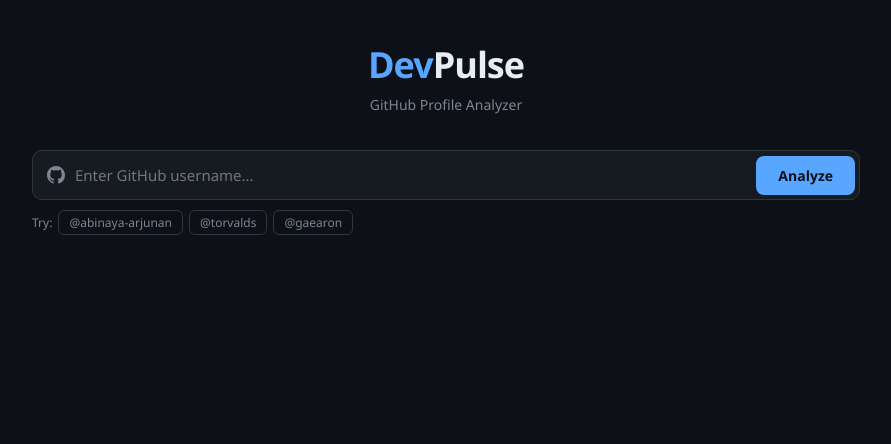
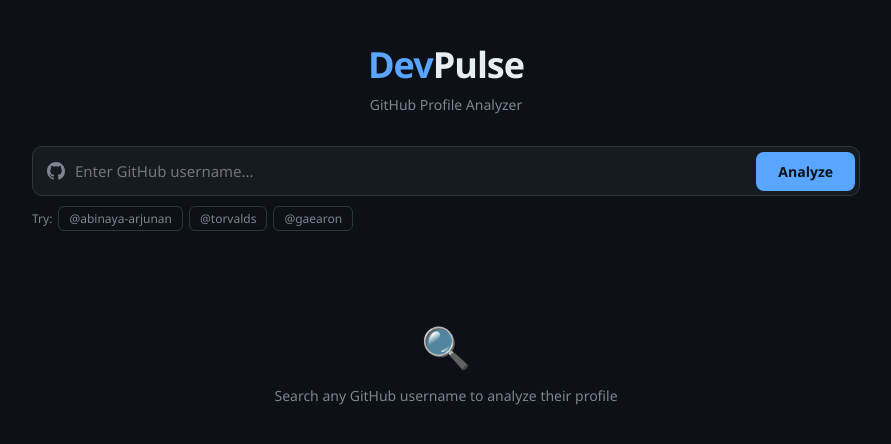
Before and after one commit to abinaya-arjunan/devpulse, a React (Vite) app: page / in a window 1280 px wide. Shown: the top 444 px of the page, without its empty margins (194-1085 px from the left). Built offline with nearby package versions, Linux system fonts and the light colour scheme.

Commit message:
feat: loading and error state handling

```diff
--- a/src/App.jsx
+++ b/src/App.jsx
@@ -1,23 +1,29 @@
+// App.jsx — Day 2: useGitHub hook wired up, shows profile card on search
+
 import { useState } from "react";
-import SearchBar from "./components/SearchBar";
+import SearchBar     from "./components/SearchBar";
+import ProfileCard   from "./components/ProfileCard";
+import LoadingSpinner from "./components/LoadingSpinner";
+import ErrorCard     from "./components/ErrorCard";
+import useGitHub     from "./hooks/useGitHub";
 import "./index.css";
 
-// App.jsx — Day 1: root component with search bar wired up
-// Day 2: we will add useGitHub hook and render profile data here
+function App() {
+  const [username, setUsername]       = useState("");
+  const [searchedUser, setSearchedUser] = useState("");
 
-function App() {
-  const [username, setUsername] = useState("");
-  const [searchedUser, setSearchedUser] = useState("");
+  // Custom hook — fetches user + repos when searchedUser changes
+  const { user, repos, loading, error } = useGitHub(searchedUser);
 
   function handleSearch(value) {
     if (!value.trim()) return;
-    setSearchedUser(value.trim());
+    setSearchedUser(value.trim().toLowerCase());
   }
 
   return (
     <div style={styles.wrapper}>
 
-      {/* ── HEADER ── */}
+      {/* HEADER */}
       <header style={styles.header}>
         <h1 style={styles.logo}>
           <span style={{ color: "var(--accent)" }}>Dev</span>Pulse
@@ -25,26 +31,47 @@
         <p style={styles.tagline}>GitHub Profile Analyzer</p>
       </header>
 
-      {/* ── SEARCH ── */}
+      {/* SEARCH */}
       <SearchBar
         value={username}
         onChange={setUsername}
         onSearch={handleSearch}
       />
 
-      {/* ── PLACEHOLDER until Day 2 ── */}
-      {searchedUser && (
-        <div style={styles.placeholder}>
-          <p style={{ color: "var(--muted)", fontSize: "14px" }}>
-            Searching for{" "}
-            <span style={{ color: "var(--accent)", fontWeight: 600 }}>
-              @{searchedUser}
-            </span>
-            ... (API hook coming Day 2)
-          </p>
-        </div>
-      )}
+      {/* RESULTS AREA */}
+      <div style={styles.results}>
 
+        {/* Loading state */}
+        {loading && <LoadingSpinner username={searchedUser} />}
+
+        {/* Error state */}
+        {error && !loading && (
+          <ErrorCard
+            message={error}
+            onRetry={() => handleSearch(searchedUser)}
+          />
+        )}
+
+        {/* Success state — profile card */}
+        {user && !loading && !error && (
+          <div style={styles.grid}>
+            <ProfileCard user={user} />
+            {/* Day 3: RepoCard list goes here */}
+            {/* Day 4: Language chart + StatsGrid go here */}
+          </div>
+        )}
+
+        {/* Empty state — nothing searched yet */}
+        {!searchedUser && !loading && (
+          <div style={styles.empty}>
+            <span style={styles.emptyIcon}>🔍</span>
+            <p style={styles.emptyText}>
+              Search any GitHub username to analyze their profile
+            </p>
+          </div>
+        )}
+
+      </div>
     </div>
   );
 }
@@ -53,11 +80,11 @@
   wrapper: {
     maxWidth: "860px",
     margin: "0 auto",
-    padding: "40px 16px",
+    padding: "40px 16px 60px",
   },
   header: {
     textAlign: "center",
-    marginBottom: "36px",
+    marginBottom: "32px",
   },
   logo: {
     fontSize: "36px",
@@ -69,12 +96,27 @@
     fontSize: "14px",
     color: "var(--muted)",
   },
-  placeholder: {
-    marginTop: "24px",
-    padding: "20px",
-    background: "var(--surface)",
-    border: "1px solid var(--border)",
-    borderRadius: "10px",
+  results: {
+    marginTop: "28px",
+  },
+  grid: {
+    display: "flex",
+    flexDirection: "column",
+    gap: "20px",
+  },
+  empty: {
+    display: "flex",
+    flexDirection: "column",
+    alignItems: "center",
+    gap: "12px",
+    padding: "60px 0",
+  },
+  emptyIcon: {
+    fontSize: "40px",
+  },
+  emptyText: {
+    fontSize: "14px",
+    color: "var(--muted)",
     textAlign: "center",
   },
 };
--- /dev/null
+++ b/src/components/ErrorCard.jsx
@@ -0,0 +1,49 @@
+// ErrorCard.jsx — shown when API returns an error
+
+function ErrorCard({ message, onRetry }) {
+  return (
+    <div style={styles.card}>
+      <span style={styles.icon}>⚠️</span>
+      <p style={styles.message}>{message}</p>
+      {onRetry && (
+        <button style={styles.btn} onClick={onRetry}>
+          Try Again
+        </button>
+      )}
+    </div>
+  );
+}
+
+const styles = {
+  card: {
+    background: "var(--surface)",
+    border: "1px solid #f8514933",
+    borderRadius: "12px",
+    padding: "32px",
+    textAlign: "center",
+    display: "flex",
+    flexDirection: "column",
+    alignItems: "center",
+    gap: "12px",
+  },
+  icon: { fontSize: "32px" },
+  message: {
+    fontSize: "14px",
+    color: "var(--muted)",
+    maxWidth: "320px",
+    lineHeight: 1.6,
+  },
+  btn: {
+    background: "var(--accent)",
+    color: "#0d1117",
+    border: "none",
+    borderRadius: "8px",
+    padding: "8px 20px",
+    fontSize: "13px",
+    fontWeight: 600,
+    cursor: "pointer",
+    fontFamily: "inherit",
+  },
+};
+
+export default ErrorCard;
--- /dev/null
+++ b/src/components/LoadingSpinner.jsx
@@ -0,0 +1,41 @@
+// LoadingSpinner.jsx — shown while GitHub API is fetching
+
+function LoadingSpinner({ username }) {
+  return (
+    <div style={styles.wrapper}>
+      <div style={styles.spinner} />
+      <p style={styles.text}>
+        Fetching <span style={{ color: "var(--accent)" }}>@{username}</span>...
+      </p>
+    </div>
+  );
+}
+
+const styles = {
+  wrapper: {
+    display: "flex",
+    flexDirection: "column",
+    alignItems: "center",
+    gap: "14px",
+    padding: "48px 0",
+  },
+  spinner: {
+    width: "36px",
+    height: "36px",
+    border: "3px solid var(--border)",
+    borderTop: "3px solid var(--accent)",
+    borderRadius: "50%",
+    animation: "spin 0.8s linear infinite",
+  },
+  text: {
+    fontSize: "14px",
+    color: "var(--muted)",
+  },
+};
+
+// Inject keyframe animation into document
+const styleTag = document.createElement("style");
+styleTag.textContent = `@keyframes spin { to { transform: rotate(360deg); } }`;
+document.head.appendChild(styleTag);
+
+export default LoadingSpinner;
--- /dev/null
+++ b/src/components/ProfileCard.jsx
@@ -0,0 +1,166 @@
+// ProfileCard.jsx — Day 2: shows user avatar, name, bio, and key stats
+// Props: user (GitHub API user object)
+
+import { formatNumber, timeAgo } from "../utils/helpers";
+
+function ProfileCard({ user }) {
+  return (
+    <div style={styles.card}>
+
+      {/* Avatar + name row */}
+      <div style={styles.topRow}>
+        <img
+          src={user.avatar_url}
+          alt={user.login}
+          style={styles.avatar}
+        />
+        <div style={styles.nameBlock}>
+          <h2 style={styles.name}>{user.name || user.login}</h2>
+          <a
+            href={user.html_url}
+            target="_blank"
+            rel="noopener noreferrer"
+            style={styles.username}
+          >
+            @{user.login}
+          </a>
+          {user.bio && <p style={styles.bio}>{user.bio}</p>}
+        </div>
+      </div>
+
+      {/* Stats row */}
+      <div style={styles.statsRow}>
+        <StatItem label="Repos"      value={formatNumber(user.public_repos)} />
+        <StatItem label="Followers"  value={formatNumber(user.followers)} />
+        <StatItem label="Following"  value={formatNumber(user.following)} />
+        <StatItem label="Joined"     value={timeAgo(user.created_at)} />
+      </div>
+
+      {/* Extra info */}
+      <div style={styles.infoRow}>
+        {user.location && <InfoTag icon="📍" text={user.location} />}
+        {user.blog     && (
+          <InfoTag
+            icon="🔗"
+            text={user.blog}
+            href={user.blog.startsWith("http") ? user.blog : `https://${user.blog}`}
+          />
+        )}
+        {user.twitter_username && (
+          <InfoTag
+            icon="🐦"
+            text={`@${user.twitter_username}`}
+            href={`https://twitter.com/${user.twitter_username}`}
+          />
+        )}
+        {user.company && <InfoTag icon="🏢" text={user.company} />}
+      </div>
+
+    </div>
+  );
+}
+
+function StatItem({ label, value }) {
+  return (
+    <div style={styles.statItem}>
+      <span style={styles.statValue}>{value}</span>
+      <span style={styles.statLabel}>{label}</span>
+    </div>
+  );
+}
+
+function InfoTag({ icon, text, href }) {
+  const content = (
+    <span style={styles.infoTag}>
+      {icon} {text}
+    </span>
+  );
+  return href
+    ? <a href={href} target="_blank" rel="noopener noreferrer" style={{ textDecoration: "none" }}>{content}</a>
+    : content;
+}
+
+const styles = {
+  card: {
+    background: "var(--surface)",
+    border: "1px solid var(--border)",
+    borderRadius: "12px",
+    padding: "24px",
+    display: "flex",
+    flexDirection: "column",
+    gap: "20px",
+  },
+  topRow: {
+    display: "flex",
+    gap: "20px",
+    alignItems: "flex-start",
+  },
+  avatar: {
+    width: "80px",
+    height: "80px",
+    borderRadius: "50%",
+    border: "2px solid var(--border)",
+    flexShrink: 0,
+  },
+  nameBlock: {
+    display: "flex",
+    flexDirection: "column",
+    gap: "4px",
+  },
+  name: {
+    fontSize: "20px",
+    fontWeight: 700,
+    color: "var(--text)",
+  },
+  username: {
+    fontSize: "14px",
+    color: "var(--accent)",
+    textDecoration: "none",
+  },
+  bio: {
+    fontSize: "13px",
+    color: "var(--muted)",
+    marginTop: "4px",
+    lineHeight: 1.5,
+  },
+  statsRow: {
+    display: "grid",
+    gridTemplateColumns: "repeat(4, 1fr)",
+    gap: "12px",
+    background: "var(--bg)",
+    borderRadius: "8px",
+    padding: "14px",
+  },
+  statItem: {
+    display: "flex",
+    flexDirection: "column",
+    alignItems: "center",
+    gap: "2px",
+  },
+  statValue: {
+    fontSize: "18px",
+    fontWeight: 700,
+    color: "var(--text)",
+  },
+  statLabel: {
+    fontSize: "11px",
+    color: "var(--muted)",
+    textTransform: "uppercase",
+    letterSpacing: "0.05em",
+  },
+  infoRow: {
+    display: "flex",
+    flexWrap: "wrap",
+    gap: "10px",
+  },
+  infoTag: {
+    fontSize: "12px",
+    color: "var(--muted)",
+    background: "var(--bg)",
+    border: "1px solid var(--border)",
+    borderRadius: "6px",
+    padding: "4px 10px",
+  },
+};
+
+export default ProfileCard;
```
